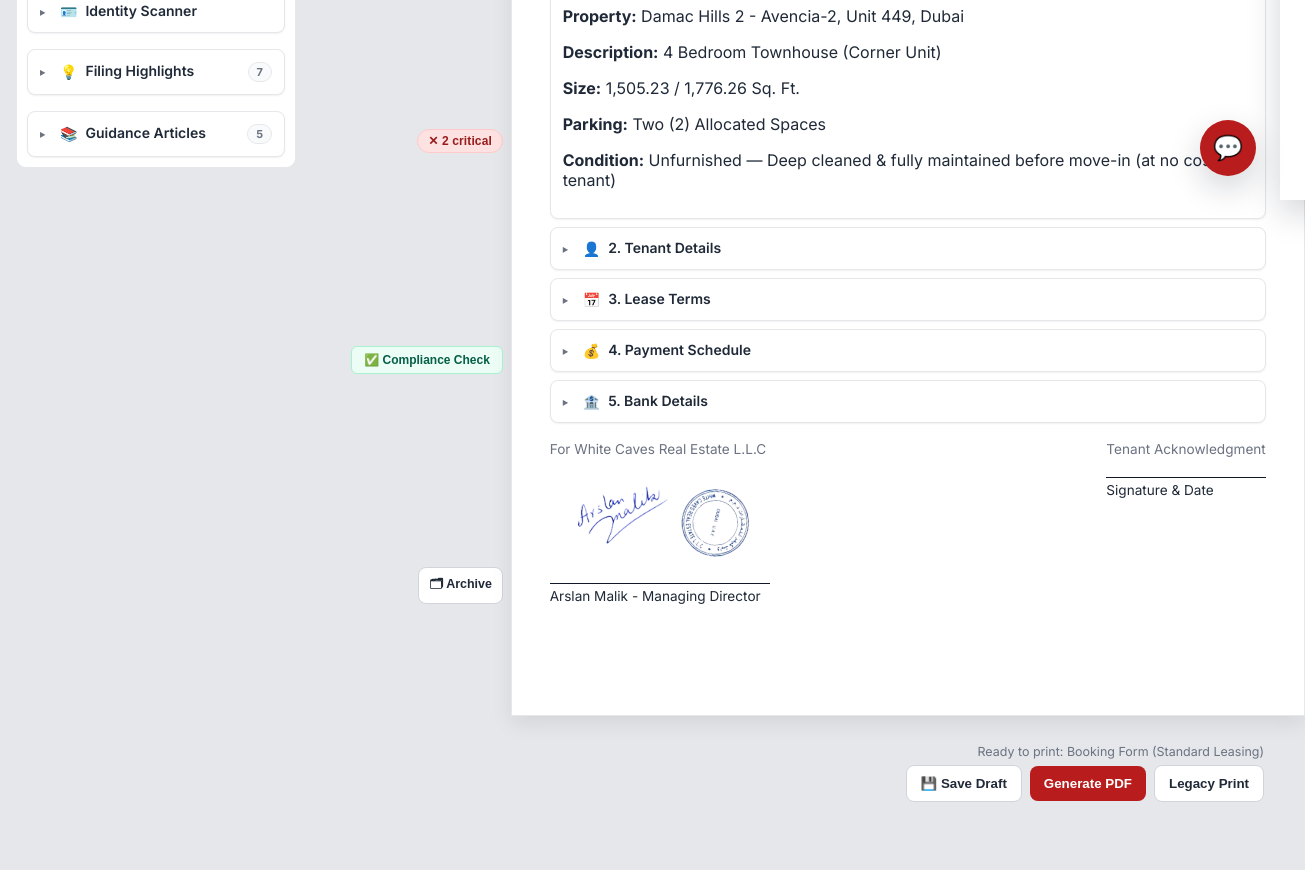
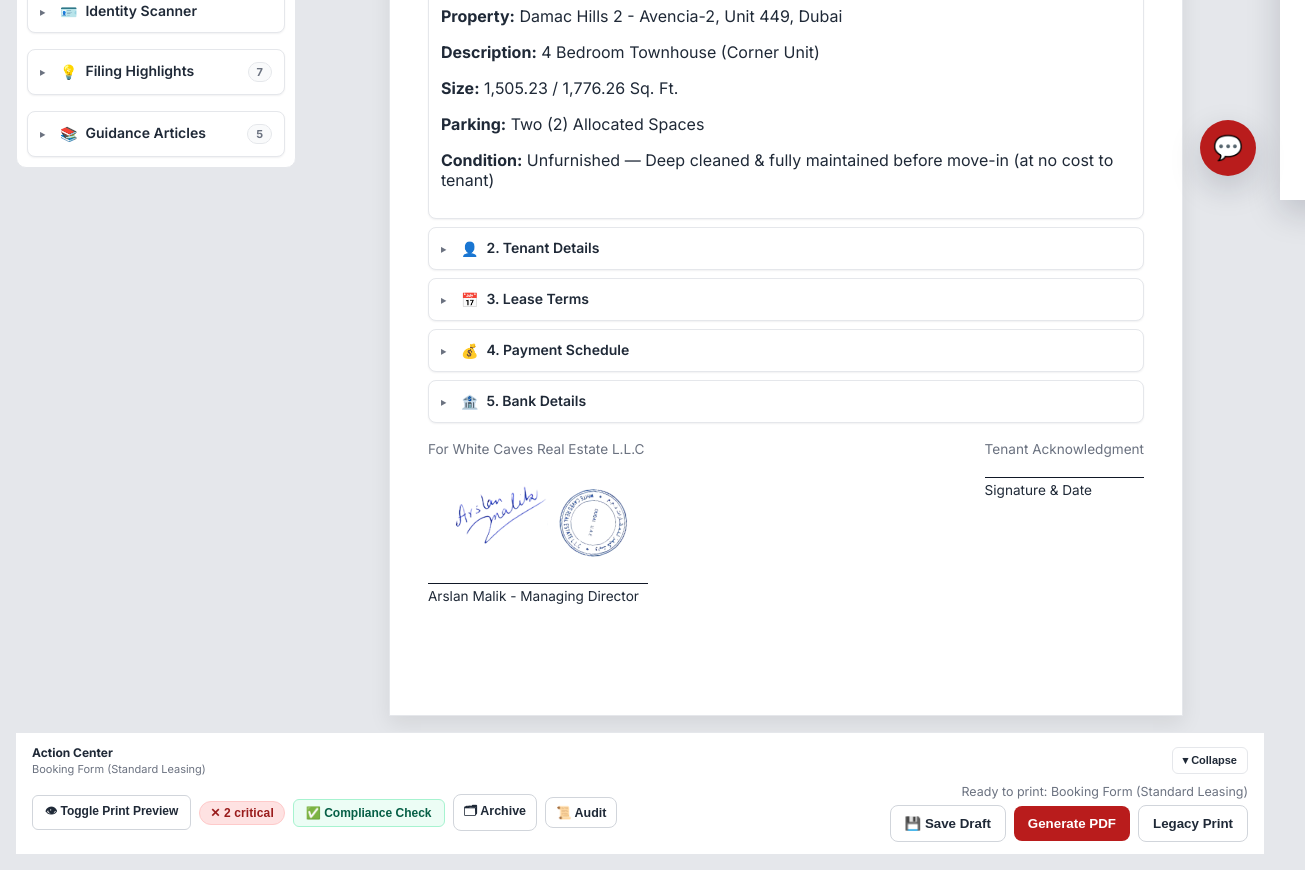
Before and after one commit to arslan9024/Henry, a React (Vite) app: page / in a window 1280 px wide. Shown: the part 600-1470 px from the top of the page, 1305 px wide, since content can reach past the window. Before the commit the page ends 1430 px from the top, so only its background shows below. Built offline with nearby package versions, Linux system fonts and the light colour scheme.

Commit message:
feat(ui): move center controls into collapsible footer action center

```diff
--- a/src/components/DocumentHubPage.jsx
+++ b/src/components/DocumentHubPage.jsx
@@ -247,54 +247,6 @@
         )}
 
         <section className="preview-area" aria-live="polite">
-          <div className="preview-toolbar print-hidden">
-            <button
-              type="button"
-              className={`preview-toggle-btn ${previewMode ? 'active' : ''}`}
-              onClick={() => setPreviewMode((v) => !v)}
-              disabled={!canGeneratePdf && !previewMode}
-              title={
-                canGeneratePdf ? 'Toggle A4 vector preview' : 'PDF preview not available for this template'
-              }
-            >
-              {previewMode ? '✏️  Edit Form' : '👁  Toggle Print Preview'}
-            </button>
-
-            <span className="preview-toolbar__doc-title" title={activeTemplateLabel}>
-              {activeTemplateLabel}
-            </span>
-
-            <span className="preview-toolbar__spacer" />
-
-            <button
-              type="button"
-              className={`compliance-badge compliance-badge--${badgeTone}`}
-              title={badgeTitle}
-              aria-label={`Compliance status: ${badgeLabel} — open checklist`}
-              onClick={openCompliance}
-              style={{ cursor: 'pointer' }}
-            >
-              {badgeTone === 'clear' ? '✓' : badgeTone === 'critical' ? '✕' : '!'} {badgeLabel}
-            </button>
-            <button
-              type="button"
-              className="compliance-check-btn"
-              onClick={handleComplianceCheck}
-              title="Audit current document against RERA / DLD compliance rules"
-            >
-              ✅ Compliance Check
-            </button>
-            <button
-              type="button"
-              className="panel-link-btn"
-              onClick={openArchive}
-              title="Open archive history"
-              aria-label="Open archive history"
-            >
-              🗂 Archive
-            </button>
-          </div>
-
           {previewMode ? (
             <PrintPreview />
           ) : ActiveTemplateComponent ? (
@@ -346,7 +298,19 @@
       </nav>
 
       <div data-overlay-shield>
-        <FooterActionBar />
+        <FooterActionBar
+          activeTemplateLabel={activeTemplateLabel}
+          previewMode={previewMode}
+          canGeneratePdf={canGeneratePdf}
+          onTogglePreview={() => setPreviewMode((v) => !v)}
+          onOpenCompliance={openCompliance}
+          onRunComplianceCheck={handleComplianceCheck}
+          onOpenArchive={openArchive}
+          onOpenAudit={openAudit}
+          badgeTone={badgeTone}
+          badgeLabel={badgeLabel}
+          badgeTitle={badgeTitle}
+        />
       </div>
 
       {/* Right-edge drawer for compliance / archive */}
--- a/src/components/FooterActionBar.jsx
+++ b/src/components/FooterActionBar.jsx
@@ -1,12 +1,126 @@
-import React from 'react';
+import React, { useEffect, useState } from 'react';
 import PrintButton from './PrintButton';
 
-const FooterActionBar = () => (
-  <footer className="footer-action-bar print-hidden" role="contentinfo" aria-label="Document footer actions">
-    <div className="footer-action-bar__actions">
-      <PrintButton />
-    </div>
-  </footer>
-);
+const FOOTER_BAR_KEY = 'henry.ui.footerBar';
+
+const readFooterState = () => {
+  try {
+    const v = localStorage.getItem(FOOTER_BAR_KEY);
+    if (v === 'collapsed') return true;
+  } catch {
+    /* ignore */
+  }
+  return false;
+};
+
+const FooterActionBar = ({
+  activeTemplateLabel,
+  previewMode,
+  canGeneratePdf,
+  onTogglePreview,
+  onOpenCompliance,
+  onRunComplianceCheck,
+  onOpenArchive,
+  onOpenAudit,
+  badgeTone,
+  badgeLabel,
+  badgeTitle,
+}) => {
+  const [collapsed, setCollapsed] = useState(readFooterState);
+
+  useEffect(() => {
+    try {
+      localStorage.setItem(FOOTER_BAR_KEY, collapsed ? 'collapsed' : 'expanded');
+    } catch {
+      /* ignore */
+    }
+  }, [collapsed]);
+
+  return (
+    <footer
+      className="footer-action-bar print-hidden"
+      role="contentinfo"
+      aria-label="Document footer actions"
+    >
+      <div className="footer-action-bar__header">
+        <div className="footer-action-bar__title-group">
+          <p className="footer-action-bar__title">Action Center</p>
+          <p className="footer-action-bar__template-label" title={activeTemplateLabel}>
+            {activeTemplateLabel}
+          </p>
+        </div>
+        <button
+          type="button"
+          className="footer-action-bar__collapse-toggle"
+          onClick={() => setCollapsed((v) => !v)}
+          aria-expanded={!collapsed}
+          aria-controls="footer-action-controls"
+          title={collapsed ? 'Expand action center' : 'Collapse action center'}
+        >
+          {collapsed ? '▴ Expand' : '▾ Collapse'}
+        </button>
+      </div>
+
+      {!collapsed ? (
+        <div className="footer-action-bar__controls" id="footer-action-controls">
+          <button
+            type="button"
+            className={`preview-toggle-btn ${previewMode ? 'active' : ''}`}
+            onClick={onTogglePreview}
+            disabled={!canGeneratePdf && !previewMode}
+            title={
+              canGeneratePdf ? 'Toggle A4 vector preview' : 'PDF preview not available for this template'
+            }
+          >
+            {previewMode ? '✏️  Edit Form' : '👁  Toggle Print Preview'}
+          </button>
+
+          <button
+            type="button"
+            className={`compliance-badge compliance-badge--${badgeTone}`}
+            title={badgeTitle}
+            aria-label={`Compliance status: ${badgeLabel} — open checklist`}
+            onClick={onOpenCompliance}
+          >
+            {badgeTone === 'clear' ? '✓' : badgeTone === 'critical' ? '✕' : '!'} {badgeLabel}
+          </button>
+
+          <button
+            type="button"
+            className="compliance-check-btn"
+            onClick={onRunComplianceCheck}
+            title="Audit current document against RERA / DLD compliance rules"
+          >
+            ✅ Compliance Check
+          </button>
+
+          <button
+            type="button"
+            className="panel-link-btn"
+            onClick={onOpenArchive}
+            title="Open archive history"
+            aria-label="Open archive history"
+          >
+            🗂 Archive
+          </button>
+
+          <button
+            type="button"
+            className="panel-link-btn"
+            onClick={onOpenAudit}
+            title="Open audit log"
+            aria-label="Open audit log"
+          >
+            📜 Audit
+          </button>
+
+          <div className="footer-action-bar__actions">
+            <PrintButton />
+          </div>
+        </div>
+      ) : null}
+    </footer>
+  );
+};
 
 export default React.memo(FooterActionBar);
--- a/src/styles/app.css
+++ b/src/styles/app.css
@@ -1908,18 +1908,76 @@
 
 /* ---------- Footer override: no longer sticky, no longer holds chat ---------- */
 .footer-action-bar {
-  position: static !important;
-  z-index: auto;
-  grid-template-columns: 1fr;
-  background: transparent;
-  border-top: 0;
-  padding: var(--space-3) 0;
+  position: sticky !important;
+  bottom: 0;
+  z-index: 30;
+  display: flex;
+  flex-direction: column;
+  gap: var(--space-2);
+  background: var(--surface);
+  border-top: 1px solid var(--border);
+  padding: var(--space-3) var(--space-4);
 }
 .footer-action-bar__chat {
   display: none;
 }
+.footer-action-bar__header {
+  display: flex;
+  align-items: center;
+  justify-content: space-between;
+  gap: var(--space-2);
+}
+.footer-action-bar__title-group {
+  min-width: 0;
+  display: flex;
+  flex-direction: column;
+  gap: 2px;
+}
+.footer-action-bar__title {
+  margin: 0;
+  font-size: var(--fs-sm);
+  font-weight: 700;
+  color: var(--text);
+}
+.footer-action-bar__template-label {
+  margin: 0;
+  font-size: var(--fs-xs);
+  color: var(--text-muted);
+  white-space: nowrap;
+  overflow: hidden;
+  text-overflow: ellipsis;
+  max-width: 40ch;
+}
+.footer-action-bar__collapse-toggle {
+  appearance: none;
+  border: 1px solid var(--border);
+  background: var(--surface);
+  color: var(--text);
+  border-radius: var(--radius-sm);
+  padding: 6px 10px;
+  font-size: var(--fs-xs);
+  font-weight: 600;
+  cursor: pointer;
+}
+.footer-action-bar__collapse-toggle:hover {
+  background: var(--surface-muted);
+}
+.footer-action-bar__collapse-toggle:focus-visible {
+  outline: 2px solid #2563eb;
+  outline-offset: 2px;
+}
+.footer-action-bar__controls {
+  display: flex;
+  align-items: center;
+  gap: var(--space-2);
+  flex-wrap: wrap;
+}
 .footer-action-bar__actions {
-  justify-content: flex-end;
+  display: flex;
+  align-items: center;
+  gap: var(--space-2);
+  margin-left: auto;
+  flex-wrap: wrap;
 }
 
 /* ---------- Toolbar refinements ---------- */
@@ -1988,6 +2046,14 @@
   }
 }
 @media (max-width: 900px) {
+  .footer-action-bar {
+    padding: var(--space-3);
+  }
+
+  .footer-action-bar__controls {
+    align-items: stretch;
+  }
+
   .hub-content--right-overlay {
     grid-template-columns: 1fr;
     grid-template-areas: 'center';
@@ -2012,6 +2078,12 @@
     min-height: 38px;
     padding: 6px 8px;
     font-size: 11px;
+  }
+
+  .footer-action-bar__actions {
+    margin-left: 0;
+    width: 100%;
+    justify-content: flex-start;
   }
 
   /* Drawer becomes a bottom sheet on phones for better thumb reach. */
```
